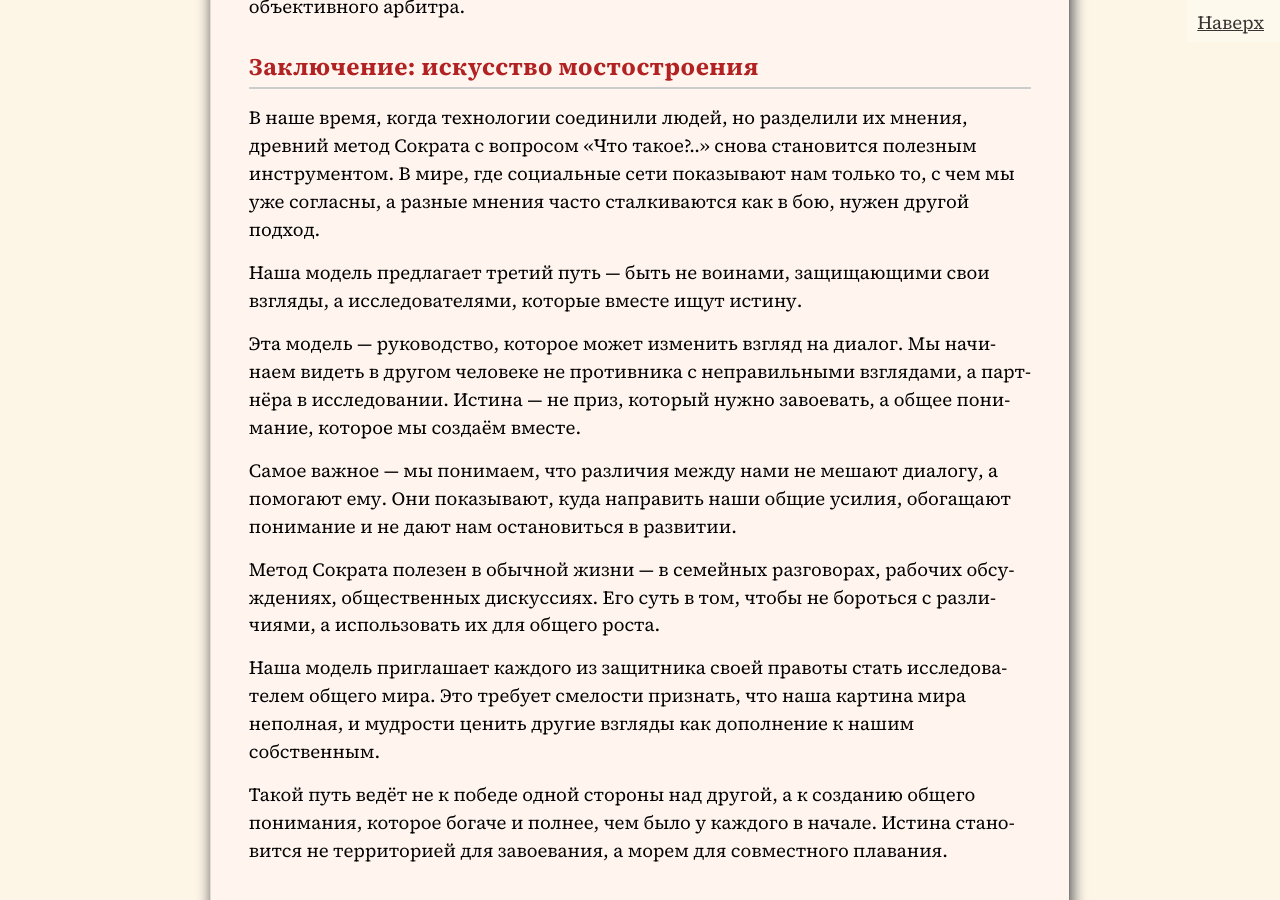
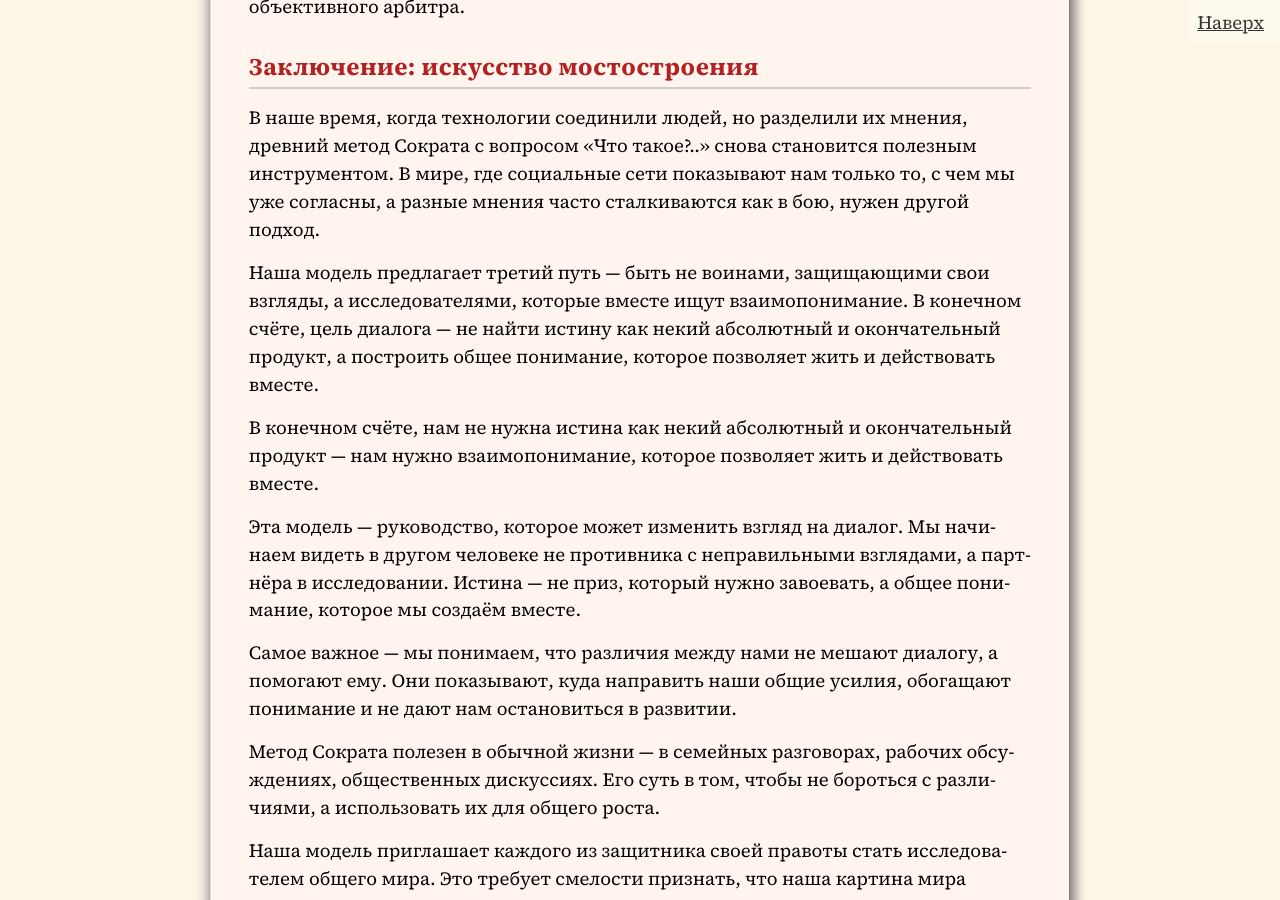
Before and after one commit to SergSi/land-use-art, a Jekyll site: the page built from _posts/2025-10-31-train.md, in a window 1280 px wide and 900 px high, scrolled down 6881 px. Built offline with Jekyll 4.4.1, drawn with Linux system fonts in a browser that asks for light colours; some web fonts are replaced.

Commit message:
Update 2025-10-31-train.md

```diff
--- a/_posts/2025-10-31-train.md
+++ b/_posts/2025-10-31-train.md
@@ -143,7 +143,9 @@ number="1"
 
 В наше время, когда технологии соединили людей, но разделили их мнения, древний метод Сократа с вопросом «Что такое?..» снова становится полезным инструментом. В мире, где социальные сети показывают нам только то, с чем мы уже согласны, а разные мнения часто сталкиваются как в бою, нужен другой подход.
 
-Наша модель предлагает третий путь — быть не воинами, защищающими свои взгляды, а исследователями, которые вместе ищут истину.
+Наша модель предлагает третий путь — быть не воинами, защищающими свои взгляды, а исследователями, которые вместе ищут взаимопонимание. В конечном счёте, цель диалога — не найти истину как некий абсолютный и окончательный продукт, а построить общее понимание, которое позволяет жить и действовать вместе.
+
+В конечном счёте, нам не нужна истина как некий абсолютный и окончательный продукт — нам нужно взаимопонимание, которое позволяет жить и действовать вместе.
 
 Эта модель — руководство, которое может изменить взгляд на диалог. Мы начинаем видеть в другом человеке не противника с неправильными взглядами, а партнёра в исследовании. Истина — не приз, который нужно завоевать, а общее понимание, которое мы создаём вместе.
 
```
